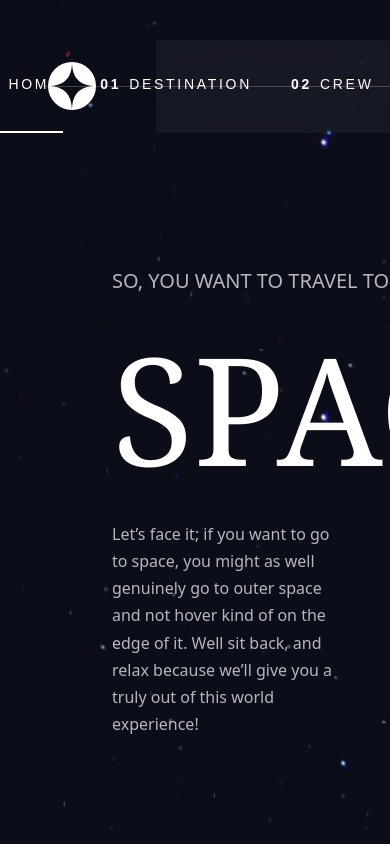
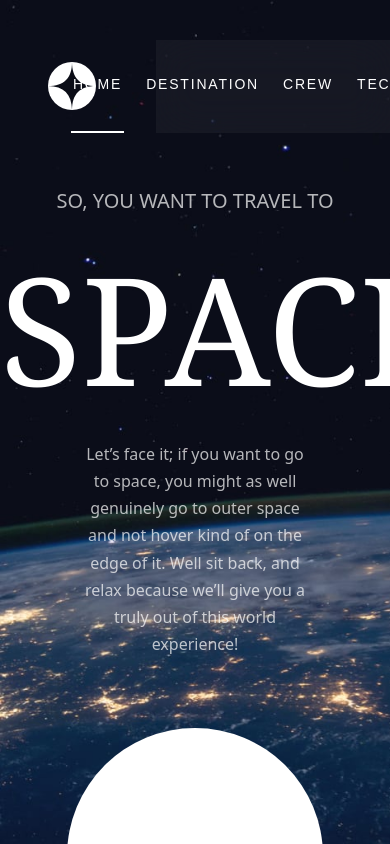
Before and after one commit to heckspoiler/space-travel, a Next.js app: page / in a window 390 px wide. Built offline with nearby package versions, Linux system fonts and the light colour scheme.

Commit message:
responsiveness index finished

```diff
--- a/styles/Header.module.css
+++ b/styles/Header.module.css
@@ -124,3 +124,36 @@
       margin-right: 8px;
       font-weight: bold;
 }
+
+@media screen and (max-width: 768px) {
+      .header {}
+
+      .navbar {
+            color: white;
+            font-family: "Barlow Condensed", sans-serif;
+            letter-spacing: 1.8px;
+            height: 100%;
+            display: flex;
+            align-items: center;
+            justify-content: center;
+            gap: 20px;
+            backdrop-filter: blur(20px);
+            background-color: rgba(225, 225, 225, 0.05);
+            width: 60%;
+      }
+
+
+      .stroke {
+            visibility: hidden;
+      }
+
+      .navlink::before {
+            display: none;
+      }
+
+      .active::before {
+            display: none;
+      }
+
+
+}
--- a/styles/IndexBody.module.css
+++ b/styles/IndexBody.module.css
@@ -62,3 +62,64 @@
       text-transform: uppercase;
       font-family: Cambria, Cochin, Georgia, Times, 'Times New Roman', serif;
 }
+
+
+
+@media screen and (max-width: 900px) {
+
+      .container {
+            padding: 84px 0;
+            flex-direction: column;
+      }
+
+      .sectionLeft {
+            width: 100%;
+            display: flex;
+            flex-direction: column;
+            justify-content: center;
+            justify-content: center;
+            padding: 7rem 0;
+      }
+
+      .sectionRight {
+            width: 100%;
+      }
+
+      .subheadingLeft {
+            font-size: 20px;
+            text-transform: uppercase;
+            text-align: center;
+            opacity: 0.7;
+      }
+
+      .headingLeft {
+            color: white;
+            font-size: 150px;
+            font-family: Cambria, Cochin, Georgia, Times, 'Times New Roman', serif;
+            text-transform: uppercase;
+            text-align: center;
+      }
+
+      .paragraphLeft {
+
+
+            text-align: center;
+            width: 60%;
+            margin: auto;
+      }
+
+      .circleRight {
+
+            height: 16rem;
+            width: 16rem;
+            font-size: 2rem;
+            top: 50%;
+            left: 50%;
+            transform: translate(-50%, -75%);
+            padding: 105px 0;
+
+
+      }
+
+
+}
--- a/styles/index.module.css
+++ b/styles/index.module.css
@@ -6,3 +6,16 @@
       background-repeat: no-repeat;
       background-image: url("../public/assets/home/background-home-desktop.jpg")
 }
+
+@media screen and (max-width: 768px) {
+
+      .container {
+            position: relative;
+            height: 100vh;
+            width: 100vw;
+            background-size: cover;
+            background-repeat: no-repeat;
+            background-image: url("../public/assets/home/background-home-tablet.jpg")
+      }
+
+}
```
Also changed, not shown: styles/components/MainSectionContainer.module.css (+9 -0 lines).
